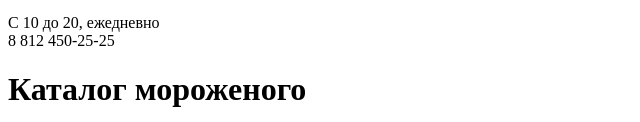
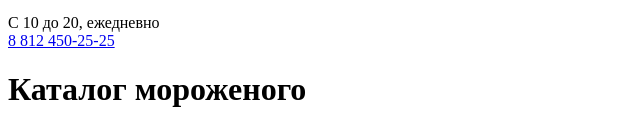
Before and after one commit to aleksandrayakovleva132/55195-gllacy, a plain HTML site: page Catalog.html in a window 1280 px wide. Shown: the part 168-290 px from the top of the page, without its empty margins (0-640 px from the left). Drawn offline with Linux system fonts and the light colour scheme.

Commit message:
Телефон в каталоге

```diff
--- a/Catalog.html
+++ b/Catalog.html
@@ -23,7 +23,7 @@
       </nav>
       <p class="contacts-navigation">
       <span class="contacts-navigation-timing">С 10 до 20, ежедневно</span><br>
-      <span class="contacts-navigation-phone">8 812 450-25-25</span></p>
+      <a href="tel:+78124502525" class="contacts-navigation-phone">8 812 450-25-25</a>
     </header>
     <main class="container">
       <h1 class="visually-hidden">Каталог мороженого</h1>
```
